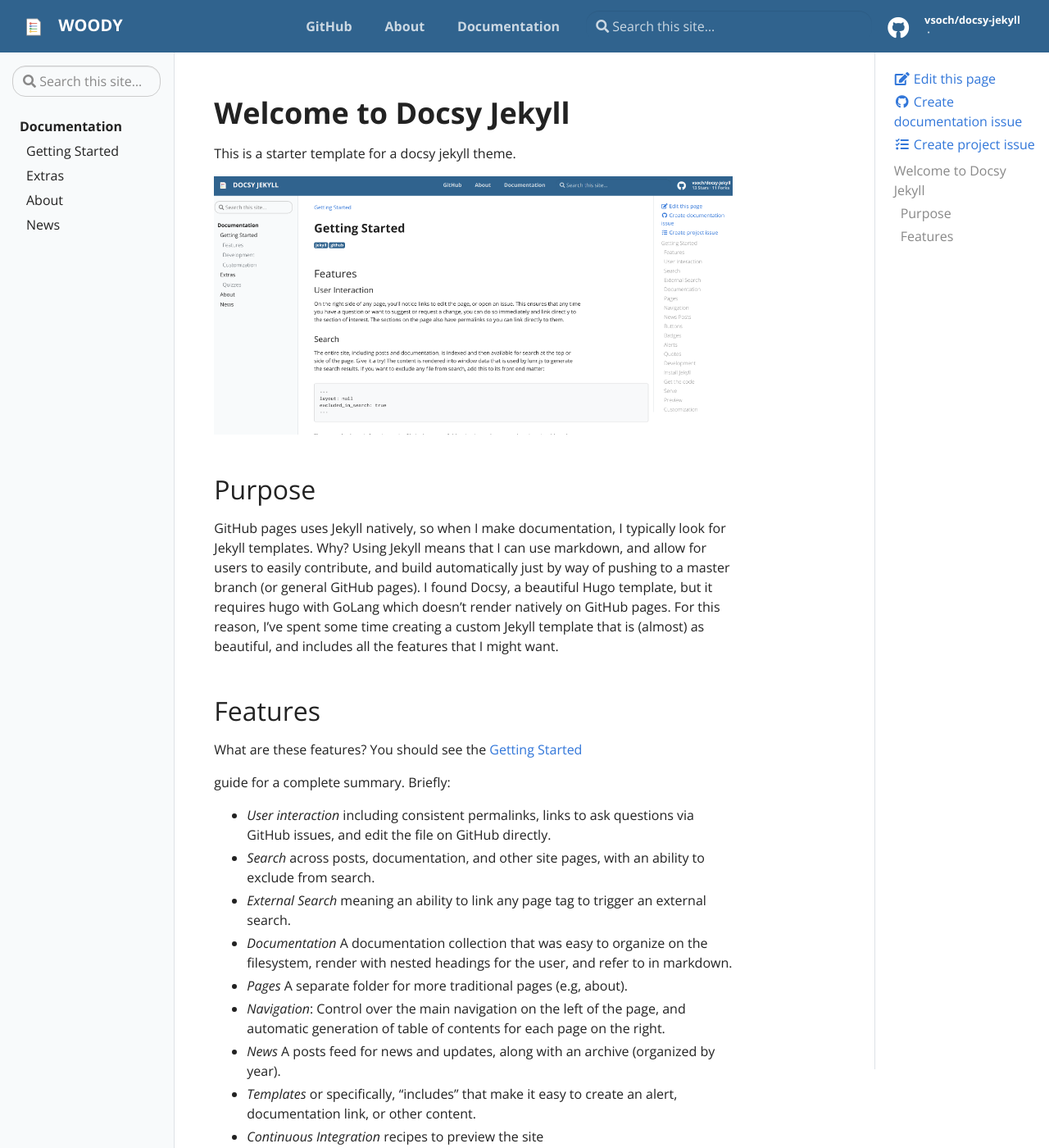
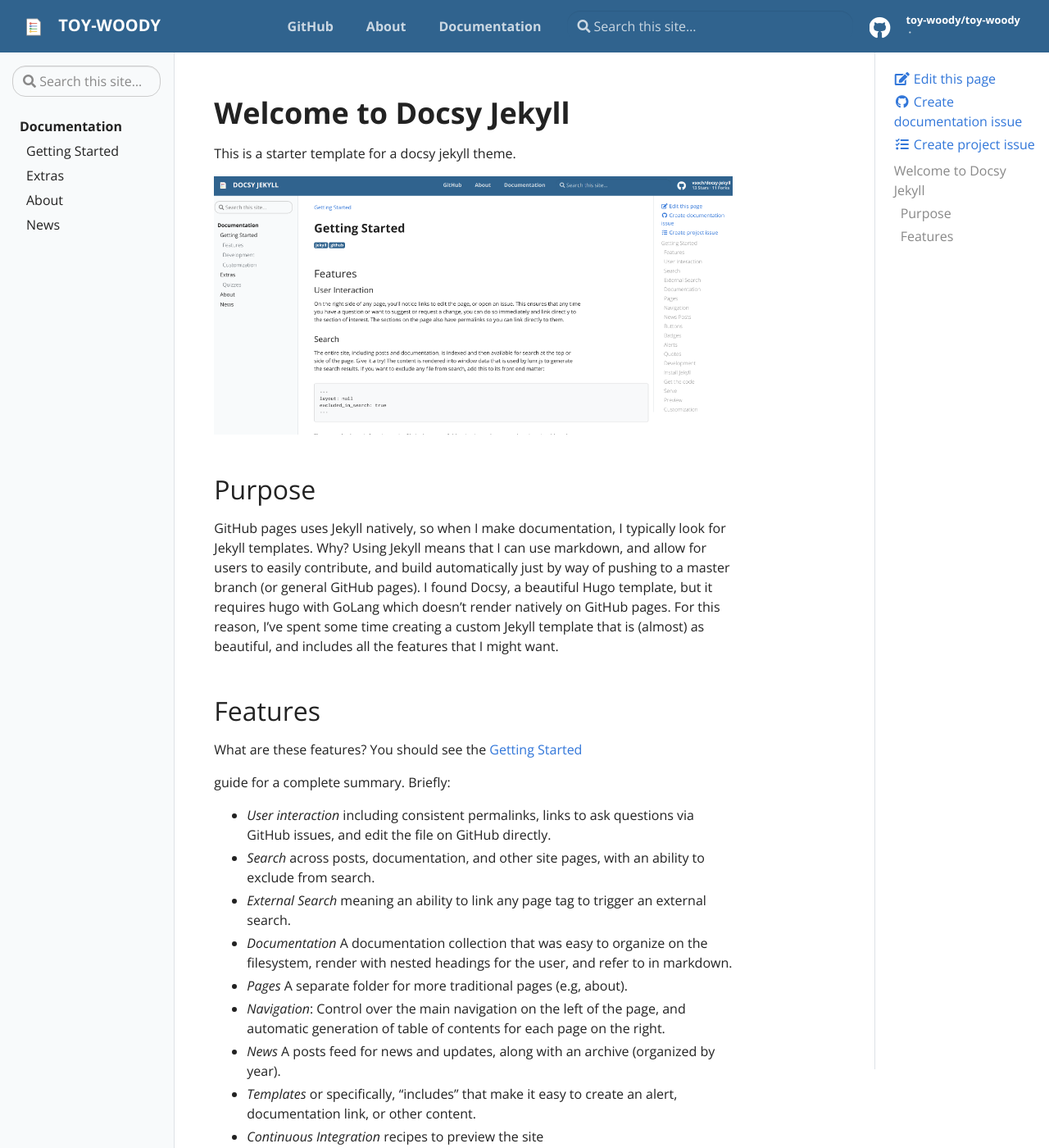
Before and after one commit to stay7/stay7.github.io, a Jekyll site: the page built from pages/index.md, in a window 1280 px wide and 1400 px high. Shown: the whole window at 82% size. Built offline with Jekyll 4.4.1, drawn with Linux system fonts in a browser that asks for light colours; some of the changed text lies outside the part shown.

Commit message:
Set github link

```diff
--- a/_config.yml
+++ b/_config.yml
@@ -14,9 +14,9 @@
 # You can create any custom variable you would like, and they will be accessible
 # in the templates via {{ site.myvariable }}.
 
-title: woody
+title: toy-woody
 email: codeLatte20@gmail.com
-author: Dinosaur Avocado
+author: woody
 description: > # this means to ignore newlines until "baseurl:"
   Write an awesome description for your new site here. You can edit this
   line in _config.yml. It will appear in your document head meta (for
@@ -29,17 +29,17 @@
 url: "https://vsoch.github.io" # the base hostname & protocol for your site
 
 # Social (First three Required)
-repo: "https://github.com/vsoch/docsy-jekyll"
-github_user: "vsoch"
-github_repo: "docsy-jekyll"
+repo: "https://github.com/toy-woody/toy-woody.github.io"
+github_user: "toy-woody"
+github_repo: "toy-woody"
 
 # Optional
-twitter: vsoch
-linkedin: vsochat
-dockerhub: vanessa
+# twitter: vsoch
+# linkedin: vsochat
+# dockerhub: vanessa
 
 # Should there be feedback buttons at the bottom of pages?
-feedback: true
+feedback: false
 
 # Link to a privacy policy in footer, uncomment and define if wanted
 # privacy: https://domain.com/privacy
```
